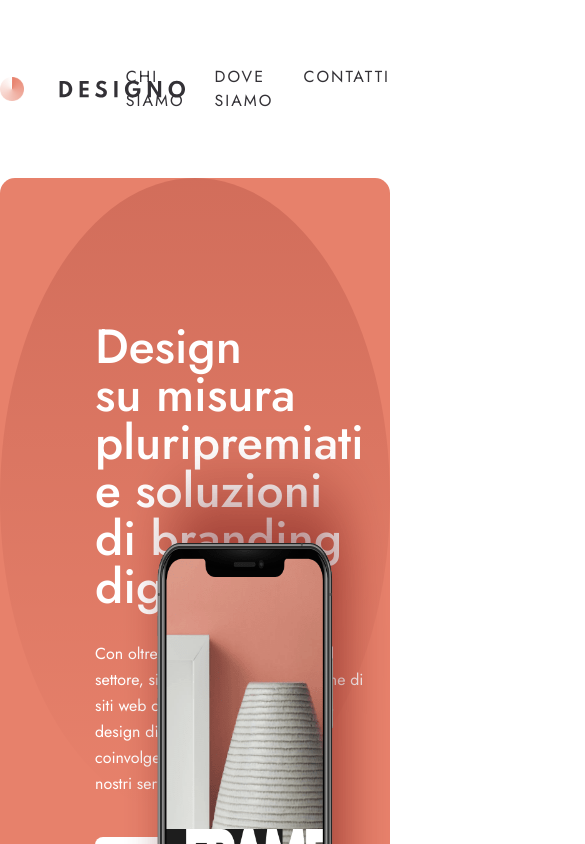
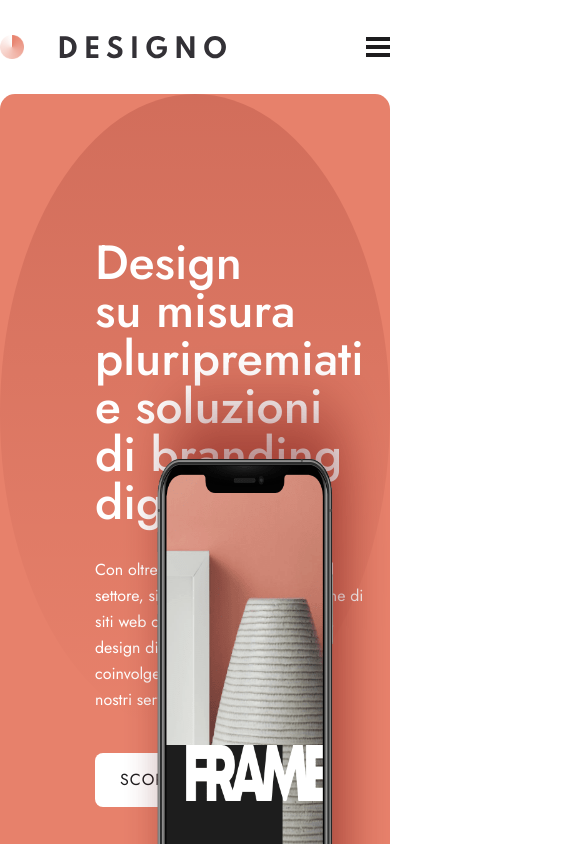
Before and after one commit to tyVespA/designo, a Next.js app: page / in a window 390 px wide. Shown: the top 844 px of the page, 585 px wide, since content can reach past the window. Built offline with nearby package versions, Linux system fonts and the light colour scheme.

Commit message:
Add tablet, mobile queries
todo: add overflowY lock

```diff
--- a/src/app/components/Header.js
+++ b/src/app/components/Header.js
@@ -1,22 +1,53 @@
+"use client";
+
 import Link from "next/link";
+import Image from "next/image";
+import { useState } from "react";
 import styles from "./Header.module.css";
 import Logo from "./Logo";
+import icon_hamburger from "../../../public/shared/mobile/icon-hamburger.svg";
+import icon_close from "../../../public/shared/mobile/icon-close.svg";
+
+// TODO:
+// add dark backdrop when menu open
+// lock scrolling when menu open
 
 export default function Header() {
+  const [openMenu, setOpenMenu] = useState(false);
   return (
-    <header className={`${styles.header} max-width`}>
+    <header className={`${styles.header}`}>
       <Logo />
+      <nav className={openMenu ? styles.slided_in : styles.slided_out}>
         <ul>
-        <li>
+          <li onClick={() => setOpenMenu(false)}>
             <Link href="/about">Chi siamo</Link>
           </li>
-        <li>
+          <li onClick={() => setOpenMenu(false)}>
             <Link href="/about">Dove siamo</Link>
           </li>
-        <li>
+          <li onClick={() => setOpenMenu(false)}>
             <Link href="/about">Contatti</Link>
           </li>
         </ul>
+      </nav>
+      <button
+        onClick={() => {
+          setOpenMenu(true), console.log(openMenu);
+        }}
+        className={`${styles.icon_hamburger} ${
+          openMenu ? styles.display_none : styles.display_block
+        }`}
+      >
+        <Image src={icon_hamburger} alt="icona apri menu" />
+      </button>
+      <button
+        onClick={() => setOpenMenu(false)}
+        className={`${styles.icon_close} ${
+          openMenu ? styles.display_block : styles.display_none
+        }`}
+      >
+        <Image src={icon_close} alt="icona chiudi menu" />
+      </button>
     </header>
   );
 }
--- a/src/app/components/Header.module.css
+++ b/src/app/components/Header.module.css
@@ -2,7 +2,11 @@
   display: flex;
   justify-content: space-between;
   align-items: center;
+  background-color: var(--primary-light);
   padding-block: 65px;
+
+  position: relative;
+  z-index: 100;
 }
 
 .header ul {
@@ -37,3 +41,49 @@
   transform: scaleX(1);
   transform-origin: bottom left;
 }
+
+.icon_hamburger,
+.icon_close {
+  display: none;
+}
+
+@media screen and (max-width: 660px) {
+  .header {
+    padding-block: 35px;
+  }
+
+  .header nav {
+    position: absolute;
+
+    z-index: 1;
+    background-color: var(--primary-dark);
+    color: var(--primary-light);
+    transition: all 0.25s;
+  }
+
+  .slided_out {
+    top: 94px;
+    right: -400px;
+    left: 800px;
+  }
+
+  .slided_in {
+    top: 94px;
+    left: -40px;
+    right: -40px;
+  }
+
+  .header ul {
+    flex-direction: column;
+    align-items: center;
+    padding-block: 48px;
+  }
+
+  .display_none {
+    display: none;
+  }
+
+  .display_block {
+    display: block;
+  }
+}
```
Lines whose indentation alone changed are shown as unchanged.
